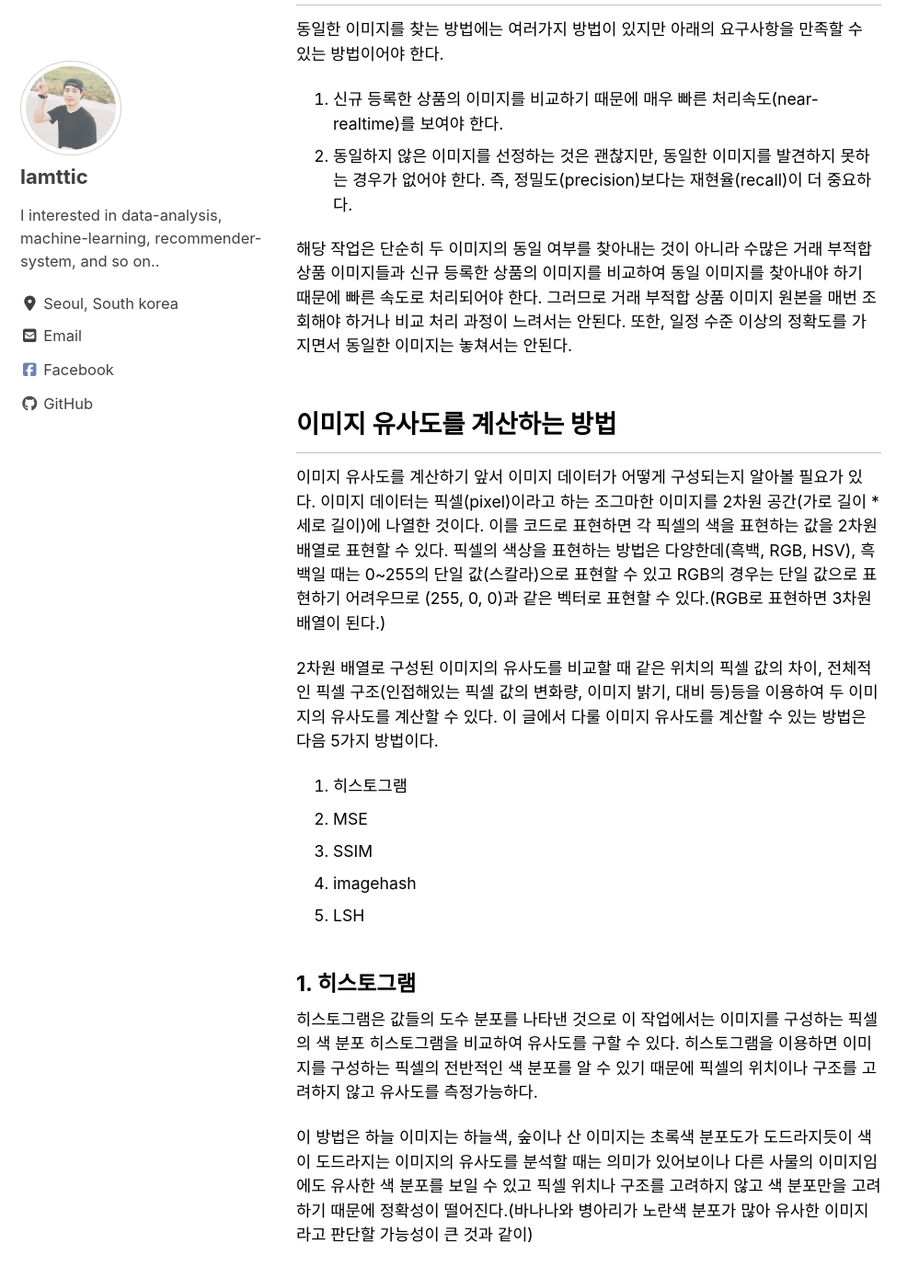
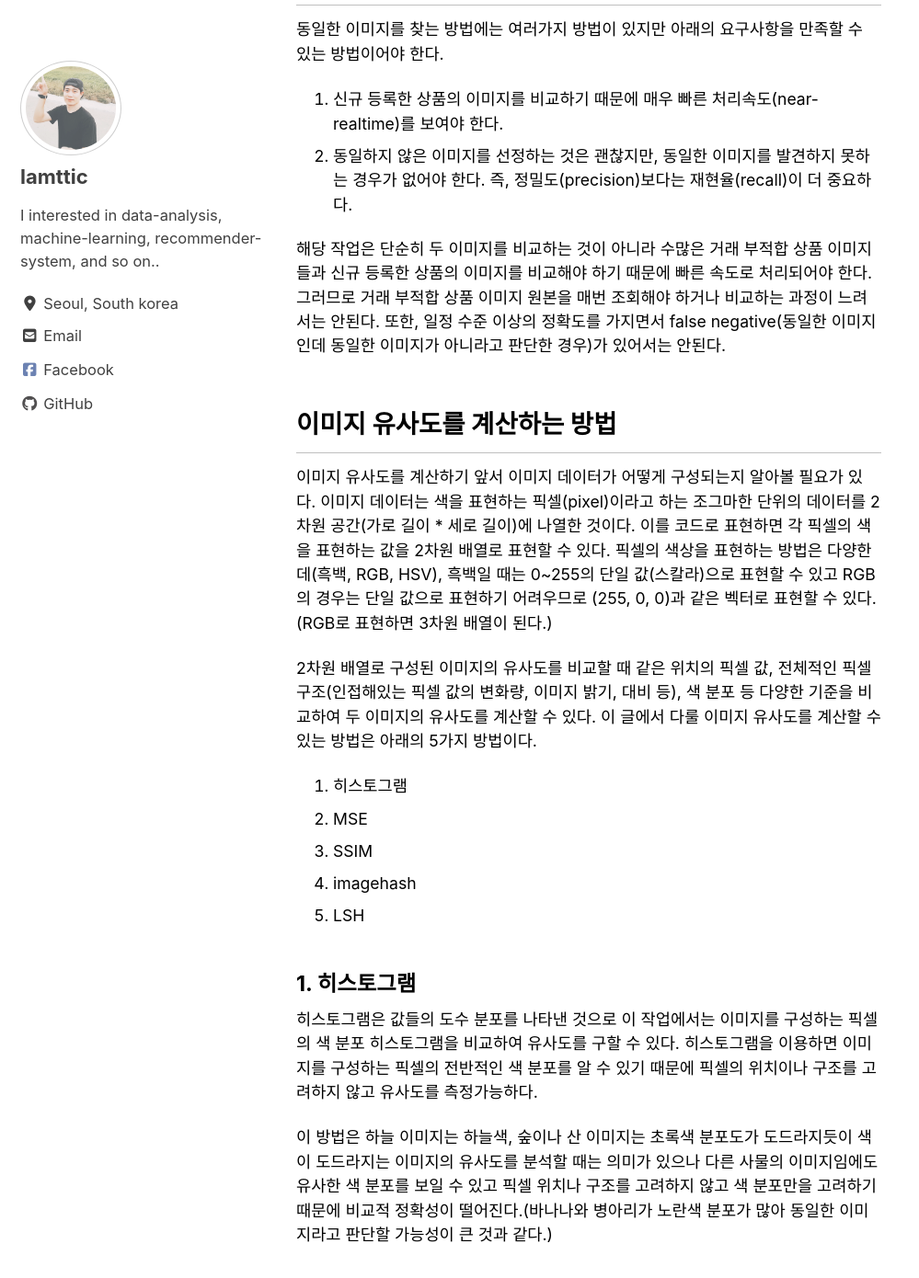
Before and after one commit to lamttic/lamttic.github.io, a Jekyll site: the page built from _posts/2020-03-23-01.markdown, in a window 1280 px wide and 1400 px high, scrolled down 744 px. Shown: the top 1390 px of the window at 92% size, without its empty margins (0-999 px from the left). Built offline with Jekyll 4.4.1, drawn with Linux system fonts in a browser that asks for light colours; cached includes are drawn as plain includes; nearby versions of some CDN libraries; some of the changed text lies outside the part shown.

Commit message:
modify recent post

```diff
--- a/_posts/2020-03-23-01.markdown
+++ b/_posts/2020-03-23-01.markdown
@@ -13,7 +13,7 @@ tags: near-realtime duplicate-image-detection mse ssim histogram lsh minhash ima
 이미지를 비교하기 앞서 각 이미지는 다음과 같은 전제조건을 만족한다고 가정한다.
 
 1. 이미지의 크기는 모두 같다.
-1. 부분 이미지, 회전, 리사이징 등의 물리적인 이미지 변형은 없다.
+1. 회전, 리사이징 등의 물리적인 이미지 변형은 없다.
 
 ## 요구사항
 
@@ -22,13 +22,13 @@ tags: near-realtime duplicate-image-detection mse ssim histogram lsh minhash ima
 1. 신규 등록한 상품의 이미지를 비교하기 때문에 매우 빠른 처리속도(near-realtime)를 보여야 한다.
 1. 동일하지 않은 이미지를 선정하는 것은 괜찮지만, 동일한 이미지를 발견하지 못하는 경우가 없어야 한다. 즉, 정밀도(precision)보다는 재현율(recall)이 더 중요하다.
 
-해당 작업은 단순히 두 이미지의 동일 여부를 찾아내는 것이 아니라 수많은 거래 부적합 상품 이미지들과 신규 등록한 상품의 이미지를 비교하여 동일 이미지를 찾아내야 하기 때문에 빠른 속도로 처리되어야 한다. 그러므로 거래 부적합 상품 이미지 원본을 매번 조회해야 하거나 비교 처리 과정이 느려서는 안된다. 또한, 일정 수준 이상의 정확도를 가지면서 동일한 이미지는 놓쳐서는 안된다.
+해당 작업은 단순히 두 이미지를 비교하는 것이 아니라 수많은 거래 부적합 상품 이미지들과 신규 등록한 상품의 이미지를 비교해야 하기 때문에 빠른 속도로 처리되어야 한다. 그러므로 거래 부적합 상품 이미지 원본을 매번 조회해야 하거나 비교하는 과정이 느려서는 안된다. 또한, 일정 수준 이상의 정확도를 가지면서 false negative(동일한 이미지인데 동일한 이미지가 아니라고 판단한 경우)가 있어서는 안된다.
 
 ## 이미지 유사도를 계산하는 방법
 
-이미지 유사도를 계산하기 앞서 이미지 데이터가 어떻게 구성되는지 알아볼 필요가 있다. 이미지 데이터는 픽셀(pixel)이라고 하는 조그마한 이미지를 2차원 공간(가로 길이 \* 세로 길이)에 나열한 것이다. 이를 코드로 표현하면 각 픽셀의 색을 표현하는 값을 2차원 배열로 표현할 수 있다. 픽셀의 색상을 표현하는 방법은 다양한데(흑백, RGB, HSV), 흑백일 때는 0~255의 단일 값(스칼라)으로 표현할 수 있고 RGB의 경우는 단일 값으로 표현하기 어려우므로 (255, 0, 0)과 같은 벡터로 표현할 수 있다.(RGB로 표현하면 3차원 배열이 된다.)
+이미지 유사도를 계산하기 앞서 이미지 데이터가 어떻게 구성되는지 알아볼 필요가 있다. 이미지 데이터는 색을 표현하는 픽셀(pixel)이라고 하는 조그마한 단위의 데이터를 2차원 공간(가로 길이 \* 세로 길이)에 나열한 것이다. 이를 코드로 표현하면 각 픽셀의 색을 표현하는 값을 2차원 배열로 표현할 수 있다. 픽셀의 색상을 표현하는 방법은 다양한데(흑백, RGB, HSV), 흑백일 때는 0~255의 단일 값(스칼라)으로 표현할 수 있고 RGB의 경우는 단일 값으로 표현하기 어려우므로 (255, 0, 0)과 같은 벡터로 표현할 수 있다.(RGB로 표현하면 3차원 배열이 된다.)
 
-2차원 배열로 구성된 이미지의 유사도를 비교할 때 같은 위치의 픽셀 값의 차이, 전체적인 픽셀 구조(인접해있는 픽셀 값의 변화량, 이미지 밝기, 대비 등)등을 이용하여 두 이미지의 유사도를 계산할 수 있다. 이 글에서 다룰 이미지 유사도를 계산할 수 있는 방법은 다음 5가지 방법이다.
+2차원 배열로 구성된 이미지의 유사도를 비교할 때 같은 위치의 픽셀 값, 전체적인 픽셀 구조(인접해있는 픽셀 값의 변화량, 이미지 밝기, 대비 등), 색 분포 등 다양한 기준을 비교하여 두 이미지의 유사도를 계산할 수 있다. 이 글에서 다룰 이미지 유사도를 계산할 수 있는 방법은 아래의 5가지 방법이다.
 
 1. 히스토그램
 1. MSE
@@ -40,7 +40,7 @@ tags: near-realtime duplicate-image-detection mse ssim histogram lsh minhash ima
 
 히스토그램은 값들의 도수 분포를 나타낸 것으로 이 작업에서는 이미지를 구성하는 픽셀의 색 분포 히스토그램을 비교하여 유사도를 구할 수 있다. 히스토그램을 이용하면 이미지를 구성하는 픽셀의 전반적인 색 분포를 알 수 있기 때문에 픽셀의 위치이나 구조를 고려하지 않고 유사도를 측정가능하다.
 
-이 방법은 하늘 이미지는 하늘색, 숲이나 산 이미지는 초록색 분포도가 도드라지듯이 색이 도드라지는 이미지의 유사도를 분석할 때는 의미가 있어보이나 다른 사물의 이미지임에도 유사한 색 분포를 보일 수 있고 픽셀 위치나 구조를 고려하지 않고 색 분포만을 고려하기 때문에 정확성이 떨어진다.(바나나와 병아리가 노란색 분포가 많아 유사한 이미지라고 판단할 가능성이 큰 것과 같이)
+이 방법은 하늘 이미지는 하늘색, 숲이나 산 이미지는 초록색 분포도가 도드라지듯이 색이 도드라지는 이미지의 유사도를 분석할 때는 의미가 있으나 다른 사물의 이미지임에도 유사한 색 분포를 보일 수 있고 픽셀 위치나 구조를 고려하지 않고 색 분포만을 고려하기 때문에 비교적 정확성이 떨어진다.(바나나와 병아리가 노란색 분포가 많아 동일한 이미지라고 판단할 가능성이 큰 것과 같다.)
 
 #### 2. MSE(mean square error)
 
@@ -50,7 +50,7 @@ MSE(mean square error)는 이미지의 유사도를 계산할 때 가장 쉽게
 
 수식을 보면 m \* n의 크기를 가지는 I와 K 이미지의 모든 픽셀에 대해서 제곱 오차(square error)를 구하고, 이 제곱 오차의 평균을 내어서 두 이미지의 유사도를 계산한다.
 
-이 방법은 동일 위치의 픽셀 차이를 계산하여 정확하게 유사도를 구할 것 같지만, 픽셀간의 제곱 오차가 이미지의 픽셀 구조를 계산할 수 없기 때문에(100과 50의 차이와 200과 150의 차이가 같은 차이라고 판단) 이미지의 유사도를 정확히 계산하기 어렵다.
+이 방법은 동일 위치의 픽셀 차이를 계산하여 정확하게 유사도를 구할 것 같지만, 픽셀간의 제곱 오차가 상대적인 수치를 나타내지 않고(100과 50의 차이와 200과 150의 차이가 둘다 50이므로 같은 차이라고 판단), 이미지의 픽셀 구조를 계산할 수 없기 때문에 이미지의 유사도를 정확히 계산하기 어렵다.
 
 #### 3. SSIM(structural similarity index)
 
@@ -122,11 +122,11 @@ LSH가 동작하는 과정을 자세히 알고 싶으면 [LSH 링크]를 참고
 
 ## 효율
 
-imagehash + elasticsearch 조합으로 실제 서비스에 적용한 후, 동일 이미지지만 발견하지 못해 처리를 하지 못한 경우는 아직 발견되지 않았다. 또한, 정확도를 높이기 위해 단일 색상이나 단순 이미지의 경우 비교대상에서 제외하고 3가지 imagehash(average, perceptual, difference) 값이 모두 일치하는 경우로 조건을 개선한 결과 동일한 이미지가 아니지만 동일한 이미지라고 판단한 경우(false positive)는 약 2년 동안 1건 밖에 없었다.(실제로 사람이 봐도 매우 유사하다고 판단되는 경우였다.)
+imagehash + elasticsearch 조합으로 실제 서비스에 적용한 후 약 2년이 지났지만 동일 이미지를 놓친 경우는 아직 발견되지 않았다. 또한, 정확도를 높이기 위해 단일 색상이나 단순 이미지의 경우 비교대상에서 제외하고 3가지 imagehash(average, perceptual, difference) 값이 모두 일치하는 경우로 조건을 개선한 결과 동일한 이미지가 아니지만 동일한 이미지라고 판단한 경우(false positive)는 약 2년 동안 3건 밖에 없었다.(실제로 사람이 봐도 매우 유사하다고 판단되는 경우였다.)
 
 ## 마치며
 
-지금까지 동일한 이미지를 찾을 수 있는 다양한 방법들에 대해 살펴보았다. 여러가지 방법 중 빠른 처리를 위해서는 imagehash와 lsh를 활용하는 것이 좋다. 특히, imagehash는 이미지의 크기를 최소화하여 나타낼 수 있는 방법으로 실시간으로 비교 처리를 해야 하는 작업에 유용하게 사용할 수 있다. 수십만개의 이미지 중 동일한 이미지를 빠르게 찾아야 한다면, imagehash의 결과를 elasticsearch에 색인하여 좋은 효과를 볼 수 있을 것이다.
+지금까지 동일한 이미지를 찾을 수 있는 다양한 방법들에 대해 살펴보았다. 여러가지 방법 중 빠른 처리를 위해서는 imagehash와 lsh를 활용하는 것이 좋다. 특히, imagehash는 이미지의 크기를 최소화하여 특정 값으로 치환할 수 있는 방법으로 실시간으로 비교 처리를 해야 하는 작업에 유용하게 사용할 수 있다. 수십만개의 이미지 중 동일한 이미지를 빠르게 찾아야 한다면, imagehash의 결과를 elasticsearch에 색인하여 좋은 효과를 볼 수 있을 것이다. 만약, 동일 이미지를 찾는 것이 아니라 일정 기준 이상으로 유사한 이미지를 찾고 싶다면 imagehash와 LSH를 조합하여 사용하면 좋은 효과를 거둘 수 있을 것이다.
 
 [structural similarity]: https://en.wikipedia.org/wiki/Structural_similarity
 [LSH 링크]: https://towardsdatascience.com/understanding-locality-sensitive-hashing-49f6d1f6134
```
Also changed, not shown: other parts of _posts/2020-03-23-01.markdown (+3 -3 lines).
